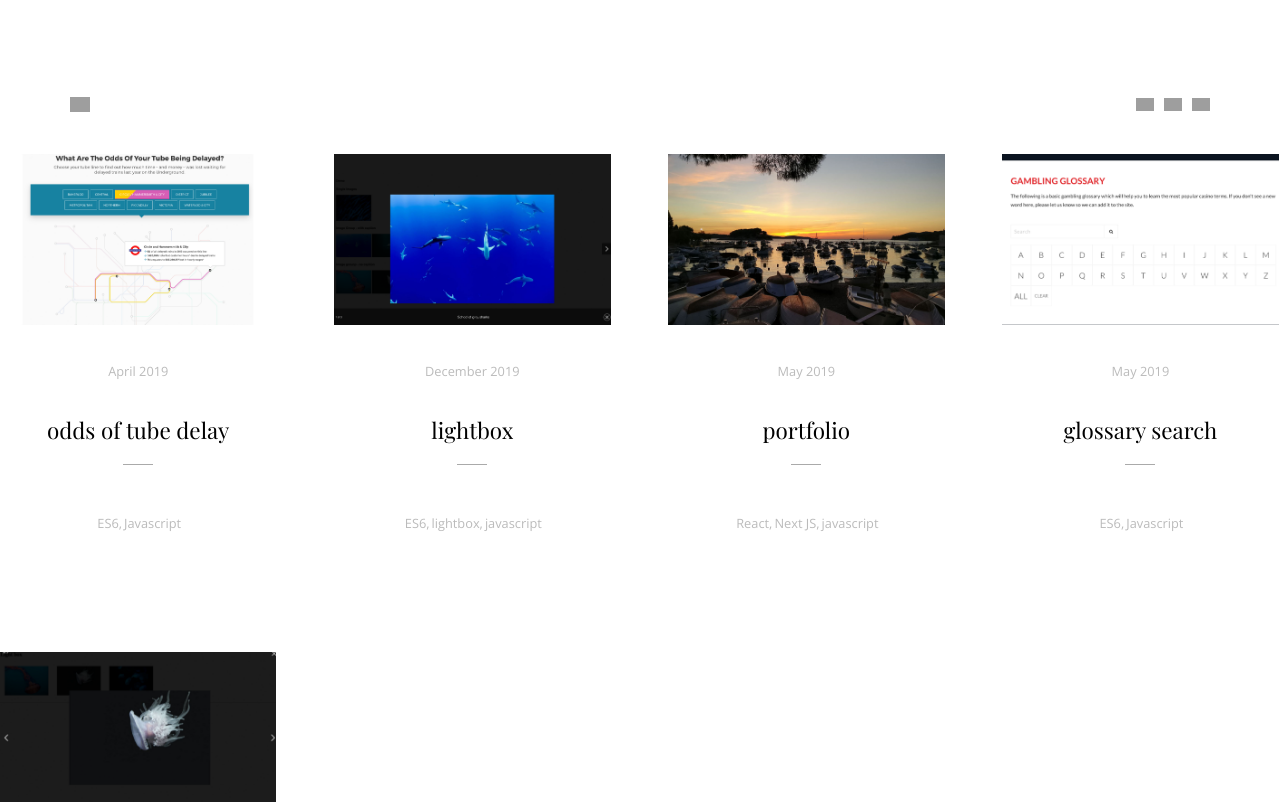
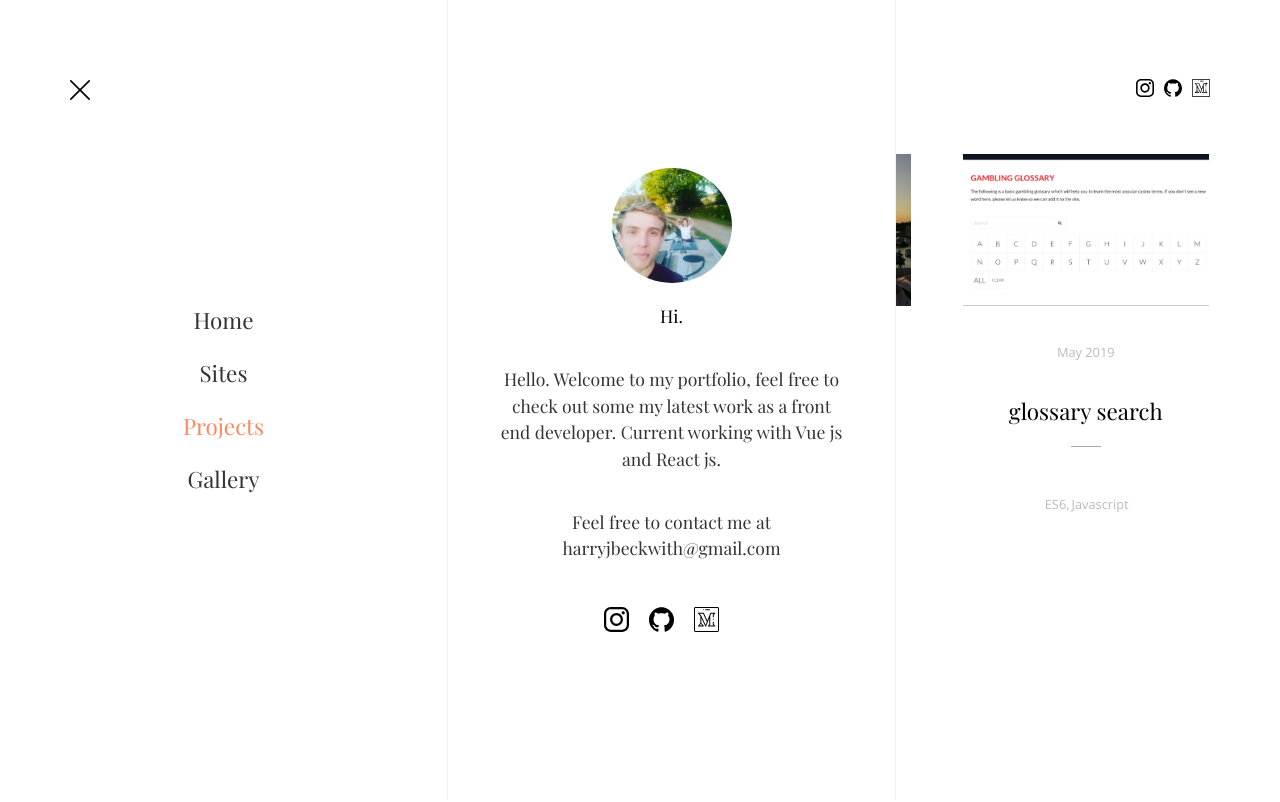
Before and after one commit to harrybeckwith/gh-pages, a React (Create React App) app: page /projects in a window 1280 px wide. Shown: the top 802 px of the page. Built offline with nearby package versions, Linux system fonts and the light colour scheme; grey boxes are pictures that could not be loaded; a web font is replaced by a local one.

Commit message:
router links

```diff
--- a/src/App.js
+++ b/src/App.js
@@ -1,26 +1,46 @@
 import React from 'react';
-import logo from './logo.svg';
-import './App.scss';
+import { Link } from 'react-router-dom';
 
-function App() {
+const Index = () => {
   return (
-    <div className="App">
-      <header className="App-header">
-        <img src={logo} className="App-logo" alt="logo" />
-        <p>
-          Edit <code>src/App.js</code> and save to reload.
-        </p>
-        <a
-          className="App-link"
-          href="https://reactjs.org"
-          target="_blank"
-          rel="noopener noreferrer"
-        >
-          Learn React
-        </a>
-      </header>
+
+    <div className="home">
+      <img
+        class="home__img"
+        src="/images/gallery/croatia/4.jpg"
+        alt=""
+      />
+      <div className="home__content">
+        <div className="home__content__title">
+          <h2>Hello.</h2>
+        </div>
+        <div className="home__content__intro">
+          <p>
+            My name is Harry, i am a Front-end Developer. I create awesome
+            websites. I have 5 years commercial experience providing front-end
+            development, producing high quality responsive websites and
+            exceptional user experience.
+            </p>
+          <p>
+            Take a look at my
+
+            <Link to="/sites" tag="a" className="home__link">work,</Link>
+            <Link to="/projects" tag="a" className="home__link">projects,</Link>
+
+            or get in
+              <a className="home__link" href="mailto:harryjbeckwith@gmail.com">
+              touch!
+              </a>
+          </p>
+          <p>Current skills: </p>
+          <p>
+            - Responsive - HTML/CSS - JavaScript - Vue Js - React Js - SASS -
+            Git - Agile
+            </p>
+        </div>
+      </div>
     </div>
   );
-}
+};
 
-export default App;
+export default Index;
--- a/src/components/Header.js
+++ b/src/components/Header.js
@@ -1,10 +1,25 @@
 import React from 'react';
 import SocialIcons from '../components/SocialIcons';
 import Links from '../components/Links';
+import { Link } from 'react-router-dom';
 
-export default function Header(props) {
+class Header extends React.Component {
+
+  state = {
+    activeMenu: true
+  }
+
+  toggleMenu = () => {
+    this.setState({
+      activeMenu: !this.state.activeMenu
+    })
+
+  }
+
+  render() {
+
     return (
-    <header className={`header ${props.activeMenu ? "active-menu" : ""}`}>
+      <header className={`header ${this.state.activeMenu ? "active-menu" : ""}`}>
         <h3 className="title__underline title--md title__sm-only header__title">
           Code:
       </h3>
@@ -12,17 +27,17 @@ export default function Header(props) {
           <div className="container">
             <div className="top-bar">
               <img
-              onClick={props.toggleMenu}
+                onClick={this.toggleMenu}
                 className="top-bar__toggle"
                 src={`${
-                props.activeMenu
-                  ? "/static/icons/close.svg"
-                  : "/static/icons/menu.svg"
+                  this.state.activeMenu
+                    ? "/icons/close.svg"
+                    : "/icons/menu.svg"
                   }`}
                 alt="menu-icon"
               />
               <h3 className="title__underline title--md title__md-only">
-              {/* <Link href="/"><a>   Code:</a></Link> */}
+                <Link to="/">Code:</Link>
               </h3>
               <div className="menu__icons">
                 <SocialIcons />
@@ -32,14 +47,14 @@ export default function Header(props) {
         </div>
         <div className="menu">
           <div className="menu__container">
-          <nav className="menu__nav">
+            <nav className="menu__nav" onClick={this.toggleMenu}>
               <Links />
             </nav>
             <div className="menu__about">
               <div className="menu__about__inside">
                 <img
                   className="menu__avatar"
-                src="/static/images/avatar.png"
+                  src="/images/avatar.png"
                   alt="avatar"
                 />
                 <h3 className="menu__title">Hi.</h3>
@@ -58,3 +73,6 @@ export default function Header(props) {
       </header>
     );
   }
+}
+
+export default Header;
--- a/src/components/Links.js
+++ b/src/components/Links.js
@@ -1,14 +1,14 @@
 import React from 'react';
-import { Link } from 'react-router-dom'
+import { NavLink } from 'react-router-dom';
 
 const Links = () => {
   return (
     <React.Fragment>
 
-      <Link to="/">Home</Link>
-      <Link to="/sites">Sites</Link>
-      <Link to="/projects">projects</Link>
-      <Link to="/gallery">gallery</Link>
+      <NavLink exact activeClassName='menu__nav__active' to="/">Home</NavLink>
+      <NavLink activeClassName='menu__nav__active' to="/sites">Sites</NavLink>
+      <NavLink activeClassName='menu__nav__active' to="/projects">projects</NavLink>
+      <NavLink activeClassName='menu__nav__active' to="/gallery">gallery</NavLink>
 
     </React.Fragment>
   );
--- a/src/components/SocialIcons.js
+++ b/src/components/SocialIcons.js
@@ -9,7 +9,7 @@ const SocialIcons = () => {
       >
         <img
           className="menu__icons__icon"
-          src="/static/icons/instagram-logo.svg"
+          src="/icons/instagram-logo.svg"
           alt="instagram logo"
         />
       </a>
@@ -19,7 +19,7 @@ const SocialIcons = () => {
       >
         <img
           className="menu__icons__icon"
-          src="/static/icons/github-logo.svg"
+          src="/icons/github-logo.svg"
           alt="github logo"
         />
       </a>
@@ -29,7 +29,7 @@ const SocialIcons = () => {
       >
         <img
           className="menu__icons__icon"
-          src="/static/icons/medium-logo.svg"
+          src="/icons/medium-logo.svg"
           alt="medium logo"
         />
       </a>
--- a/src/content/projects.json
+++ b/src/content/projects.json
@@ -80,7 +80,7 @@
         ]
       },
       "content": {
-        "largeImg": "//images/gallery/croatia/4.jpg",
+        "largeImg": "/images/gallery/croatia/4.jpg",
         "title": "portfolio",
         "topContent": [
           "Using React JavaScript library to create this portfolio website. Combining react knowledge to make use of server rendering,  exporting and routing. Building in a component based way approach, making use of state and passing data as props. Storing content in json files to make use of component based templates, so components can be re used."
--- a/src/index.js
+++ b/src/index.js
@@ -1,6 +1,6 @@
 import React from 'react';
 import ReactDOM from 'react-dom';
-import { Route, Link, BrowserRouter as Router } from 'react-router-dom'
+import { Route, BrowserRouter as Router } from 'react-router-dom'
 import './index.css';
 import App from './App';
 import * as serviceWorker from './serviceWorker';
@@ -14,19 +14,21 @@ import "./styles/base.scss";
 
 const routing = (
     <Router>
-        <div>
-            <Header />
+
+        <Header />
+
+        <div className="container">
             <Route exact path="/" component={App} />
             <Route path="/sites" component={Sites} />
             <Route path="/single-site:current" component={SingleSite} />
             <Route path="/projects" component={Projects} />
             <Route path="/single-project:current" component={SingleProject} />
 
+        </div>
 
 
+        <Footer />
 
-            <Footer />
-        </div>
     </Router >
 )
 
--- a/src/pages/single-site.js
+++ b/src/pages/single-site.js
@@ -19,7 +19,6 @@ class SingleSite extends React.Component {
     return (
       <div className="overview">
         <div className="overview__container">
-          a
           <div
             className="overview__img"
             style={{ backgroundImage: `url(${this.state.content.largeImg})` }}
```
Lines whose indentation alone changed are shown as unchanged.
